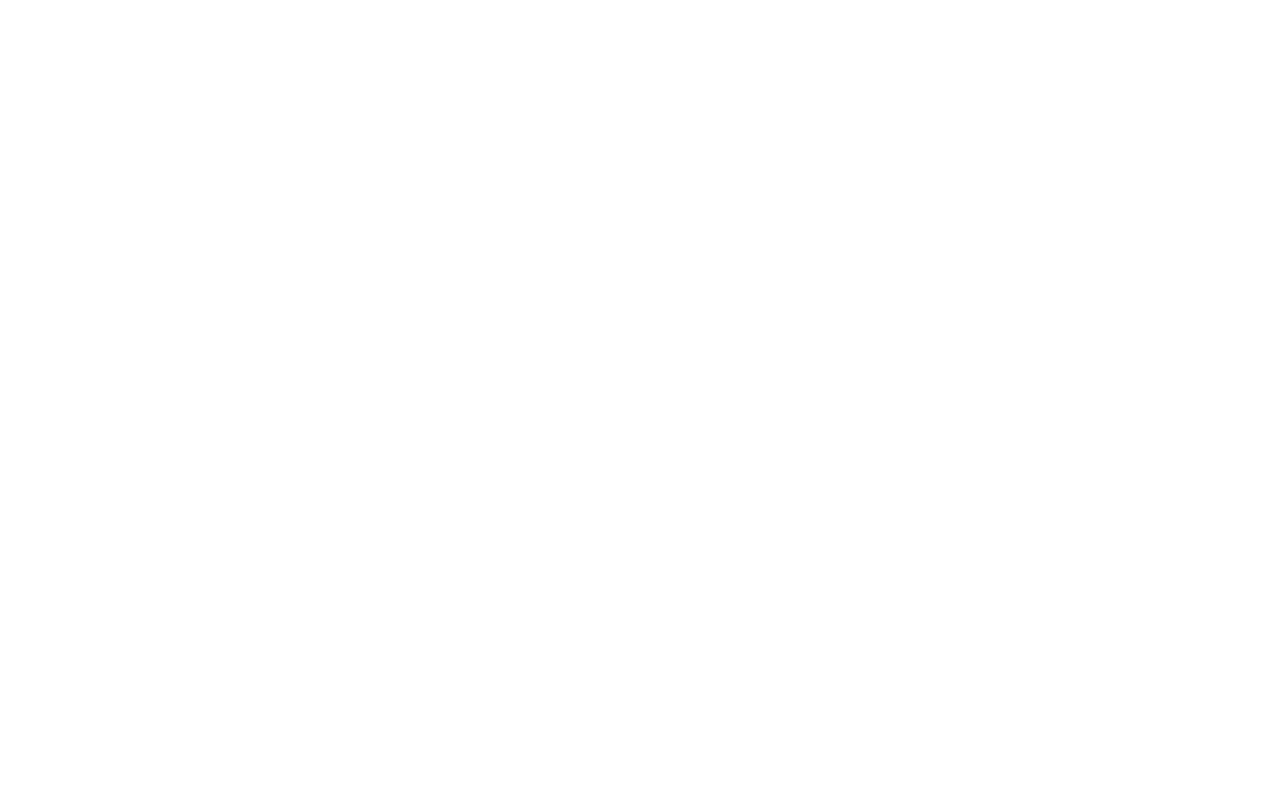
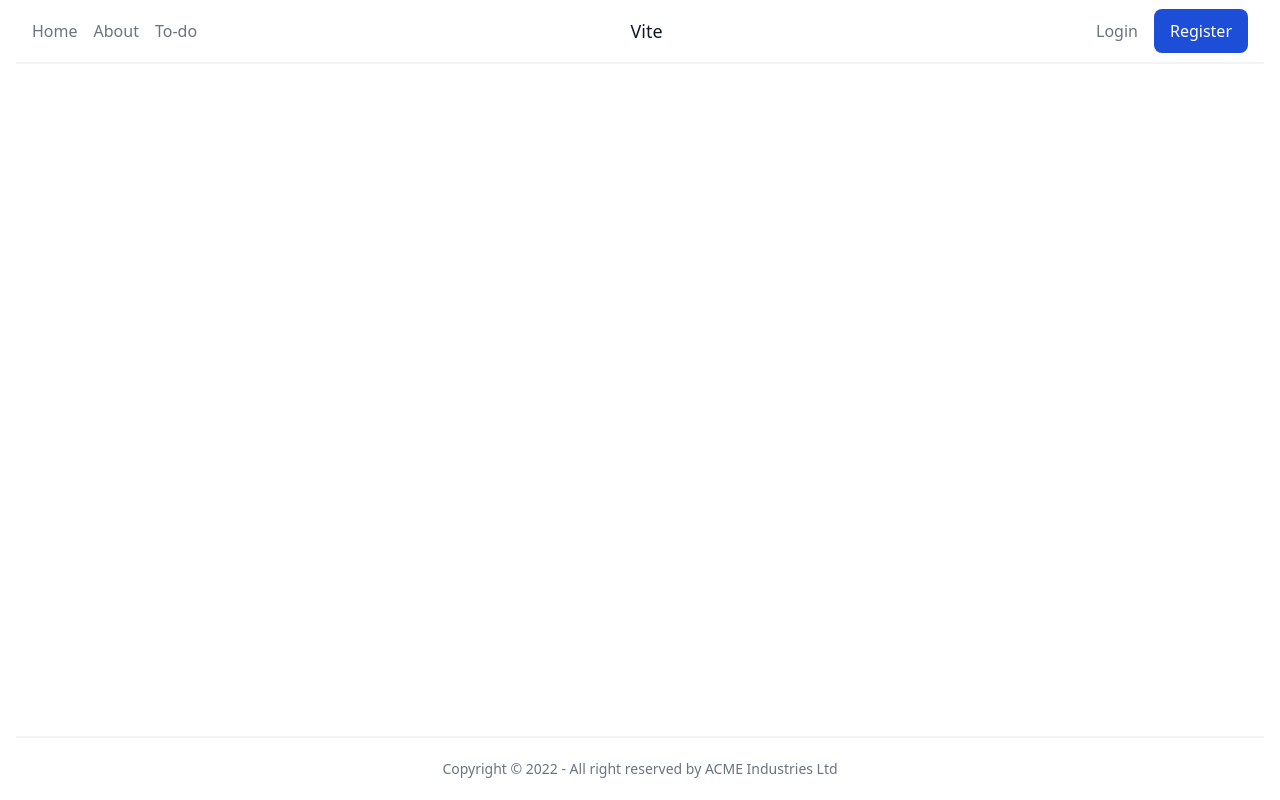
Before and after one commit to abbadanor/vue-tailwind-template, a Vue app: page /dashboard in a window 1280 px wide. Before the commit this address had no page. Built offline with nearby package versions, Linux system fonts and the light colour scheme.

Commit message:
moved grow class to default layout

```diff
--- a/src/components/DefaultLayout.vue
+++ b/src/components/DefaultLayout.vue
@@ -6,7 +6,9 @@ import Footer from '@/components/Footer.vue'
 <template>
   <div class="min-h-screen flex flex-col">
     <Header></Header>
-    <router-view></router-view>
+    <div class="grow relative mt-4 mx-8">
+      <router-view></router-view>
+    </div>
     <Footer></Footer>
   </div>
 </template>
--- a/src/components/Header.vue
+++ b/src/components/Header.vue
@@ -2,9 +2,9 @@
     <div class="mx-auto px-4 w-full">
         <div class="h-16 flex justify-between items-center border-b-2 border-gray-100 mx-auto px-4 w-full">
             <div class="flex gap-x-4 items-center">
-                <router-link class="font-medium text-gray-500 hover:text-gray-900" to="/">Home</router-link>
-                <router-link class="font-medium text-gray-500 hover:text-gray-900" to="/about">About</router-link>
-                <router-link class="font-medium text-gray-500 hover:text-gray-900" to="/todo">To-do</router-link>
+                <router-link active-class="text-gray-900" class="font-medium text-gray-500 hover:text-gray-900" to="/">Home</router-link>
+                <router-link active-class="text-gray-900" class="font-medium text-gray-500 hover:text-gray-900" to="/about">About</router-link>
+                <router-link active-class="text-gray-900" class="font-medium text-gray-500 hover:text-gray-900" to="/todo">To-do</router-link>
             </div>
             <div>
                 <p class="font-medium text-lg text-gray-900">Vite</p>
--- a/src/router/index.js
+++ b/src/router/index.js
@@ -8,7 +8,7 @@ import Todo from '@/views/Todo.vue'
 
 const routes = [
   {
-    path: '/',
+    path: '/dashboard',
     component: DefaultLayout,
     children: [
       {
--- a/src/views/About.vue
+++ b/src/views/About.vue
@@ -1,5 +1,3 @@
 <template>
-    <div class="grow mt-4 mx-8">
-        <h1 class="font-bold text-3xl">About</h1>
-    </div>
+    <h1 class="font-bold text-3xl">About</h1>
 </template>
--- a/src/views/Index.vue
+++ b/src/views/Index.vue
@@ -4,8 +4,10 @@ const counter = useCounterStore()
 </script>
 
 <template>
-  <div class="grow h-full flex flex-col justify-center items-center">
-    <h1 class="font-bold text-3xl mb-2">Vite⚡ + Vue👀 + Tailwind🌊 + Pinia🍍</h1>
-    <button type="button" class="text-blue-700 hover:text-white border border-blue-700 hover:bg-blue-800 focus:ring-4 focus:outline-none focus:ring-blue-300 font-medium rounded-lg text-sm px-5 py-2.5 text-center mr-2 mb-2 dark:border-blue-500 dark:text-blue-500 dark:hover:text-white dark:hover:bg-blue-600 dark:focus:ring-blue-800" @click="counter.count++">count is {{ counter.count }}</button>
-  </div>
+    <div class="absolute h-full w-full flex flex-col justify-center items-center">
+        <h1 class="font-bold text-3xl mb-2">Vite⚡ + Vue👀 + Tailwind🌊 + Pinia🍍</h1>
+        <button type="button"
+            class="text-blue-700 hover:text-white border border-blue-700 hover:bg-blue-800 focus:ring-4 focus:outline-none focus:ring-blue-300 font-medium rounded-lg text-sm px-5 py-2.5 text-center mr-2 mb-2 dark:border-blue-500 dark:text-blue-500 dark:hover:text-white dark:hover:bg-blue-600 dark:focus:ring-blue-800"
+            @click="counter.count++">count is {{ counter.count }}</button>
+    </div>
 </template>
--- a/src/views/Todo.vue
+++ b/src/views/Todo.vue
@@ -1,10 +1,8 @@
 <template>
-    <div class="grow mt-4 mx-8">
     <h1 class="font-bold text-3xl">To-do</h1>
     <ul class="ml-4">
         <li class="list-disc">Fixa så att <code>class="grow"</code> inte måste vara inuti varje component.</li>
         <li class="list-disc">Centrera "Vite" i navbaren</li>
         <li class="list-disc"><code>vite preview</code> funkar bara när <code>base</code> är <code>./</code> och inte <code>/vue-tailwind-template/</code>. Därför funkar inte github pages. Måste undersökas</li>
     </ul>
-    </div>
 </template>
```
Lines whose indentation alone changed are shown as unchanged.
